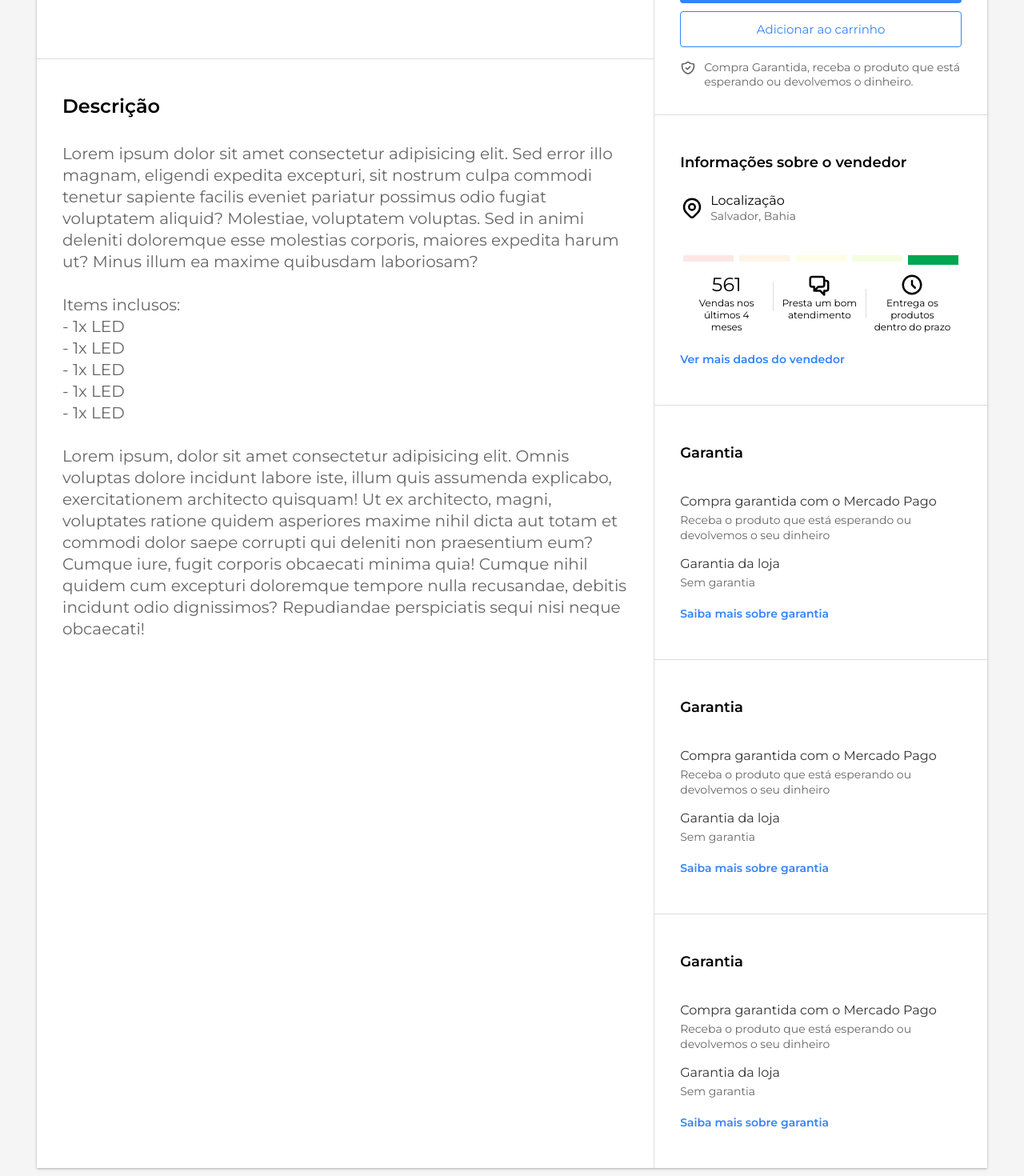
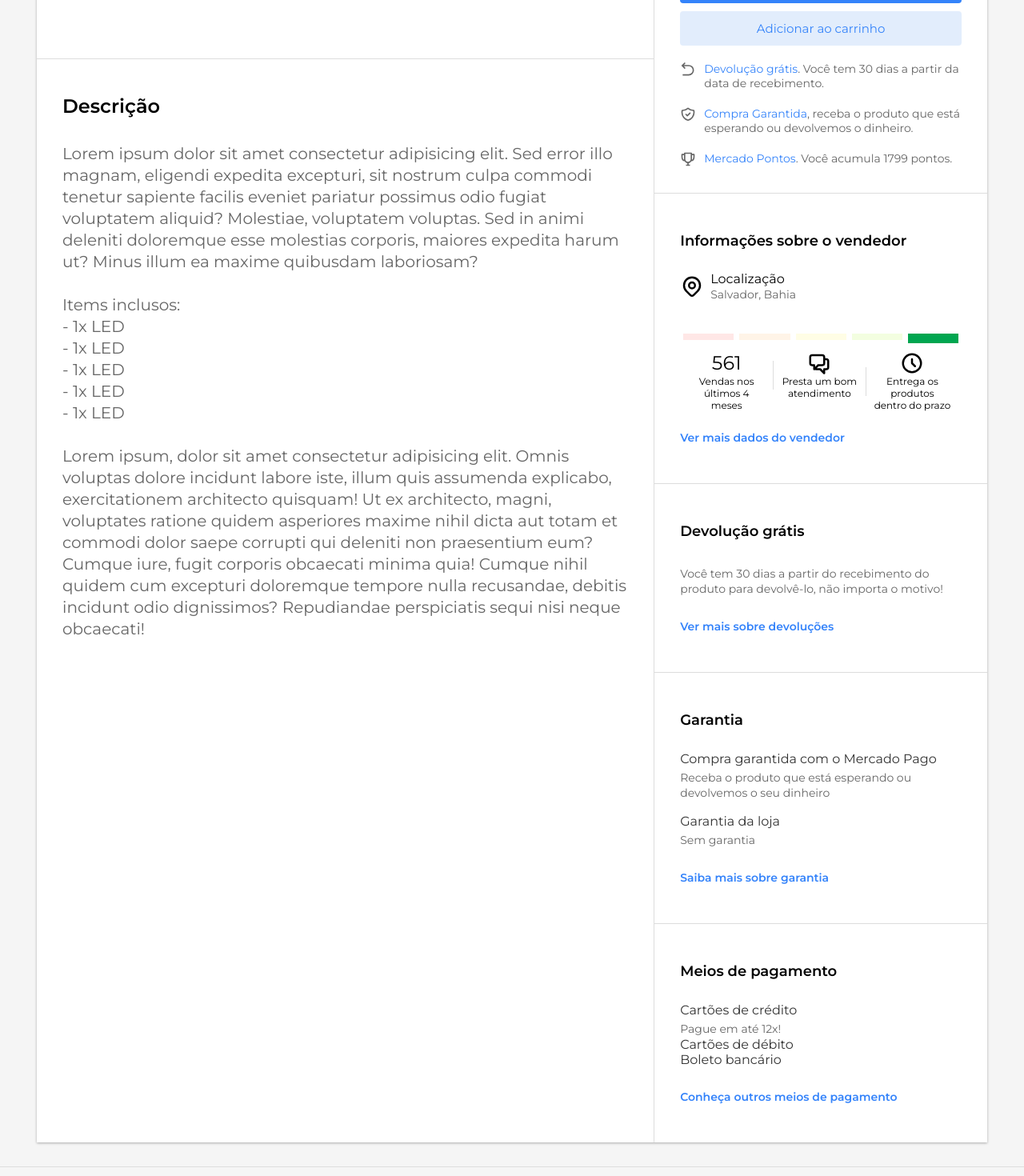
Before and after one commit to AfonsoMachado/mercadolivre-clone, a React (Create React App) app: page / in a window 1280 px wide. Shown: the part 560-2030 px from the top of the page at 80% size. Built offline with nearby package versions, Linux system fonts and the light colour scheme; the HTML template or start-up script is replaced by a standard one.

Commit message:
ajustes extras na interface

```diff
--- a/src/components/Product/index.tsx
+++ b/src/components/Product/index.tsx
@@ -35,9 +35,45 @@ const Product: React.FC = () => {
           <ProductAction />
           <SellerInfo />
 
+          <Section>
+            <h4>Devolução grátis</h4>
+
+            <div>
+              <span>
+                <p className="description">
+                  Você tem 30 dias a partir do recebimento do produto para
+                  devolvê-lo, não importa o motivo!
+                </p>
+              </span>
+            </div>
+
+            <a href="#">Ver mais sobre devoluções</a>
+          </Section>
+
           <WarrantySection />
-          <WarrantySection />
-          <WarrantySection />
+
+          <Section>
+            <h4>Meios de pagamento</h4>
+
+            <div>
+              <span>
+                <p className="title">Cartões de crédito</p>
+                <p className="description">Pague em até 12x!</p>
+              </span>
+            </div>
+            <div>
+              <span>
+                <p className="title">Cartões de débito</p>
+              </span>
+            </div>
+            <div>
+              <span>
+                <p className="title">Boleto bancário</p>
+              </span>
+            </div>
+
+            <a href="#">Conheça outros meios de pagamento</a>
+          </Section>
         </Column>
       </Panel>
     </Container>
--- a/src/components/Product/styles.ts
+++ b/src/components/Product/styles.ts
@@ -59,7 +59,7 @@ export const Section = styled.div`
 
   > h4 {
     font-size: 18px;
-    margin-bottom: 40px;
+    margin-bottom: 28px;
   }
 
   > div {
@@ -84,7 +84,7 @@ export const Section = styled.div`
   }
 
   > a {
-    margin-top: 20px;
+    margin-top: 28px;
     font-size: 14px;
     font-weight: 600;
     color: var(--color-blue);
--- a/src/components/ProductAction/index.tsx
+++ b/src/components/ProductAction/index.tsx
@@ -15,7 +15,9 @@ import {
   Actions,
   Button,
   Benefits,
+  TrophyIcon,
   ShieldIcon,
+  BackIcon,
 } from "./styles";
 
 const ProductAction: React.FC = () => {
@@ -61,10 +63,26 @@ const ProductAction: React.FC = () => {
 
       <Benefits>
         <li>
+          <BackIcon />
+          <p>
+            <span>Devolução grátis</span>. Você tem 30 dias a partir da data de
+            recebimento.
+          </p>
+        </li>
+
+        <li>
           <ShieldIcon />
           <p>
-            Compra Garantida, receba o produto que está esperando ou devolvemos
-            o dinheiro.
+            <span>Compra Garantida</span>, receba o produto que está esperando
+            ou devolvemos o dinheiro.
+          </p>
+        </li>
+
+        <li>
+          <TrophyIcon />
+
+          <p>
+            <span>Mercado Pontos</span>. Você acumula 1799 pontos.
           </p>
         </li>
       </Benefits>
--- a/src/components/ProductAction/styles.ts
+++ b/src/components/ProductAction/styles.ts
@@ -4,6 +4,9 @@ import {
   HiOutlineCheck,
   HiOutlineShieldCheck,
 } from "react-icons/hi";
+
+import { BiTrophy } from "react-icons/bi";
+import { RiArrowGoBackLine } from "react-icons/ri";
 
 export const Container = styled.div`
   padding: 32px;
@@ -137,14 +140,14 @@ export const Button = styled.button<ButtonProps>`
   /* se for um botão solid, a cor é branca */
   color: ${(props) =>
     props.solid ? "var(--color-white)" : "var(--color-blue)"};
-  background: ${(props) => (props.solid ? "var(--color-blue)" : "transparent")};
-  border: ${(props) => (props.solid ? "none" : "1px solid var(--color-blue)")};
+  background: ${(props) => (props.solid ? "var(--color-blue)" : "#4189E626")};
+  border: none;
 
   cursor: pointer;
 `;
 
 export const Benefits = styled.ul`
-  margin-top: 16px;
+  margin-top: 20px;
   list-style: none;
   display: flex;
   flex-direction: column;
@@ -156,7 +159,15 @@ export const Benefits = styled.ul`
       margin-left: 10px;
       color: var(--color-gray);
       font-size: 14px;
+
+      > span {
+        color: var(--color-blue);
+      }
     }
+  }
+
+  li + li {
+    margin-top: 20px;
   }
 `;
 
@@ -166,3 +177,17 @@ export const ShieldIcon = styled(HiOutlineShieldCheck)`
   color: var(--color-gray);
   flex-shrink: 0;
 `;
+
+export const TrophyIcon = styled(BiTrophy)`
+  width: 20px;
+  height: 20px;
+  color: var(--color-gray);
+  flex-shrink: 0;
+`;
+
+export const BackIcon = styled(RiArrowGoBackLine)`
+  width: 20px;
+  height: 20px;
+  color: var(--color-gray);
+  flex-shrink: 0;
+`;
```
